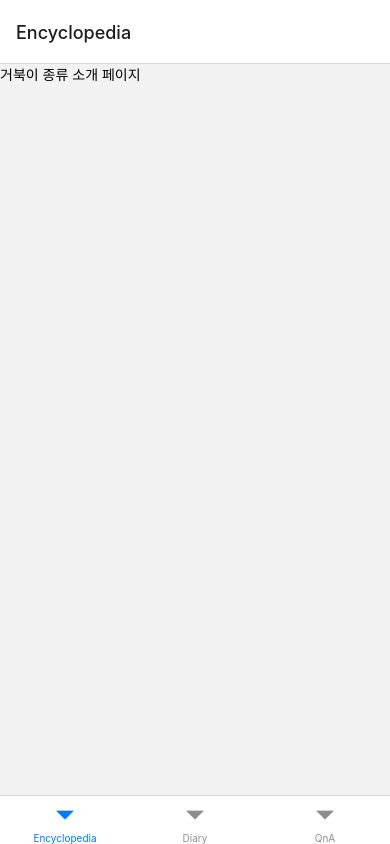
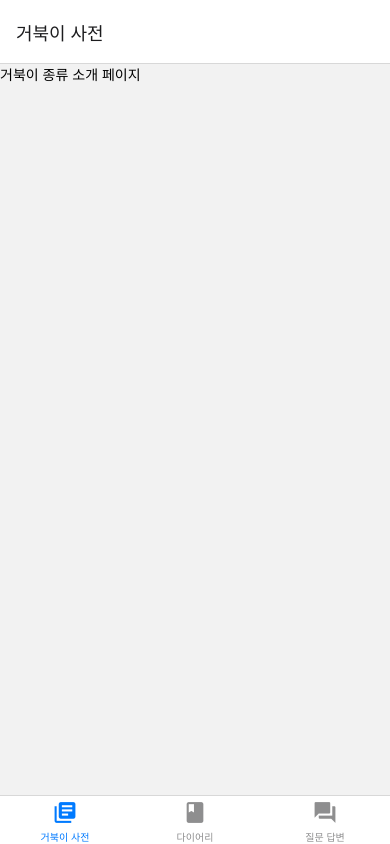
Before and after one commit to gangpyono/tortoiseLog, a React Native app: screen / in a window 390 px wide. Built offline with nearby package versions, Linux system fonts and the light colour scheme.

Commit message:
template: 추가 네비게이션 옵션

```diff
--- a/screens/MainTab.tsx
+++ b/screens/MainTab.tsx
@@ -9,6 +9,8 @@ import {
   CompositeNavigationProp,
   NavigatorScreenParams,
 } from '@react-navigation/native';
+
+import Icon from 'react-native-vector-icons/MaterialIcons';
 
 import DiaryScreen from './DiaryScreen';
 import EncyclopediaScreen from './EncyclopediaScreen';
@@ -38,9 +40,36 @@ const Tab = createBottomTabNavigator<MainTabParamList>();
 export default function MainTab() {
   return (
     <Tab.Navigator>
-      <Tab.Screen name="Encyclopedia" component={EncyclopediaScreen} />
-      <Tab.Screen name="Diary" component={DiaryScreen} />
-      <Tab.Screen name="QnA" component={QnaScreen} />
+      <Tab.Screen
+        name="Encyclopedia"
+        component={EncyclopediaScreen}
+        options={{
+          title: '거북이 사전',
+          tabBarIcon: ({color, size}) => (
+            <Icon name="library-books" color={color} size={size} />
+          ),
+        }}
+      />
+      <Tab.Screen
+        name="Diary"
+        component={DiaryScreen}
+        options={{
+          title: '다이어리',
+          tabBarIcon: ({color, size}) => (
+            <Icon name="book" color={color} size={size} />
+          ),
+        }}
+      />
+      <Tab.Screen
+        name="QnA"
+        component={QnaScreen}
+        options={{
+          title: '질문 답변',
+          tabBarIcon: ({color, size}) => (
+            <Icon name="question-answer" color={color} size={size} />
+          ),
+        }}
+      />
     </Tab.Navigator>
   );
 }
```
